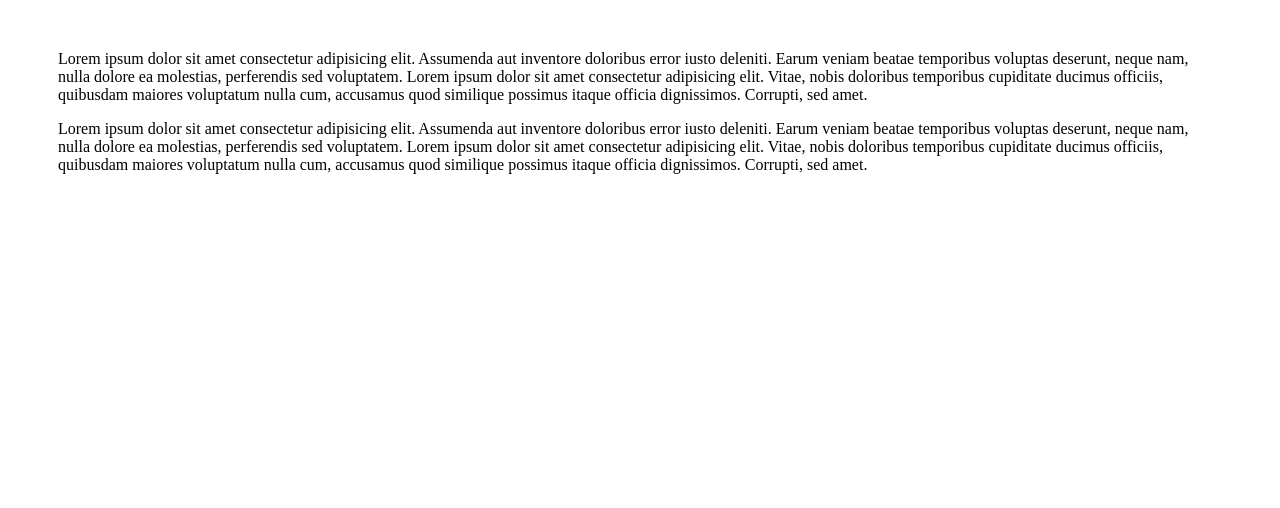
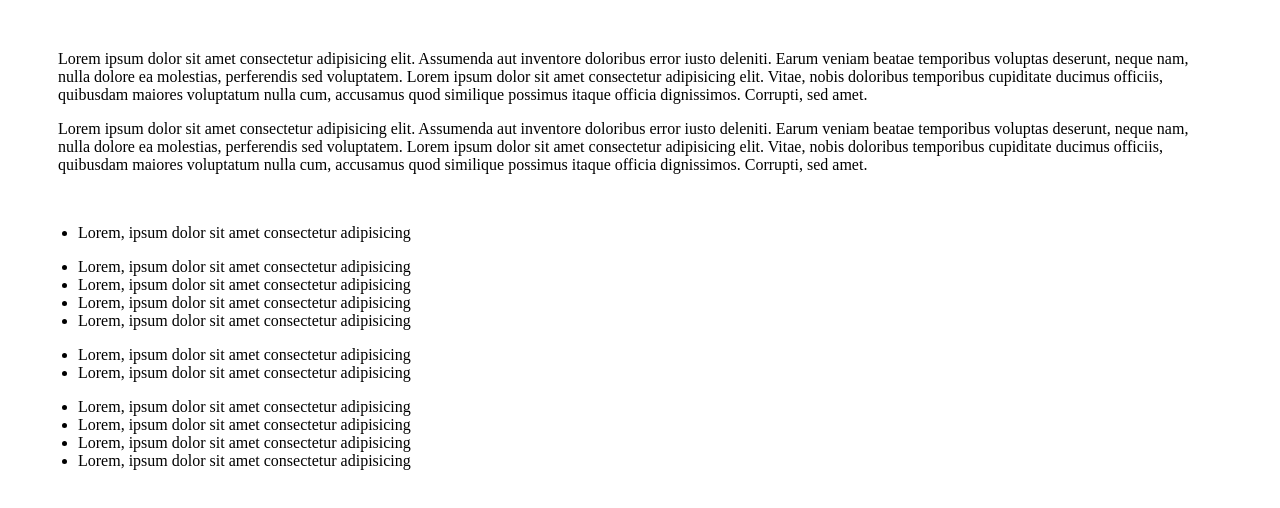
Before and after one commit to saurabhcedcoss/htmlprtemplate, a plain HTML site: page index.html in a window 1280 px wide. Drawn offline with Linux system fonts and the light colour scheme.

Commit message:
list section added

```diff
--- a/index.html
+++ b/index.html
@@ -15,5 +15,28 @@
             Lorem ipsum dolor sit amet consectetur adipisicing elit. Vitae, nobis doloribus temporibus cupiditate ducimus officiis, quibusdam maiores voluptatum nulla cum, accusamus quod similique possimus itaque officia dignissimos. Corrupti, sed amet.</p>
         <!--paragraph section end-->
     </div>
+    <!--list section start-->
+    <div style="margin: 30px;">
+        <ul>
+            <li>Lorem, ipsum dolor sit amet consectetur adipisicing </li>
+        </ul>
+        <ul>
+            <li>Lorem, ipsum dolor sit amet consectetur adipisicing </li>
+            <li>Lorem, ipsum dolor sit amet consectetur adipisicing </li>
+            <li>Lorem, ipsum dolor sit amet consectetur adipisicing </li>
+            <li>Lorem, ipsum dolor sit amet consectetur adipisicing </li>
+        </ul>
+        <ul>
+            <li>Lorem, ipsum dolor sit amet consectetur adipisicing </li>
+            <li>Lorem, ipsum dolor sit amet consectetur adipisicing </li>
+        </ul>
+        <ul>
+            <li>Lorem, ipsum dolor sit amet consectetur adipisicing </li>
+            <li>Lorem, ipsum dolor sit amet consectetur adipisicing </li>
+            <li>Lorem, ipsum dolor sit amet consectetur adipisicing </li>
+            <li>Lorem, ipsum dolor sit amet consectetur adipisicing </li>
+        </ul>
+    </div>
+    <!--list section end-->
     </body>
 </html>
```
